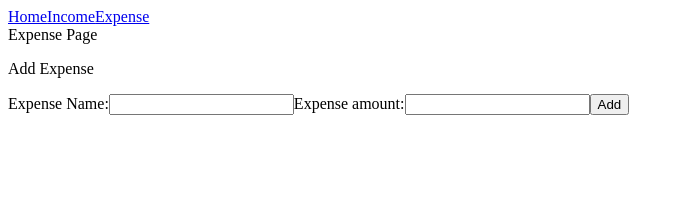
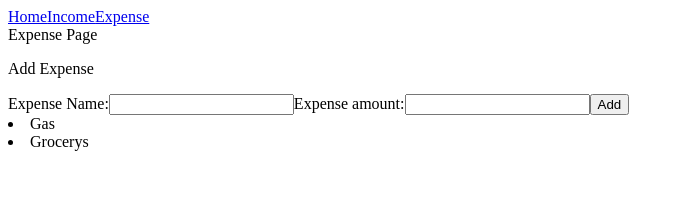
Before and after one commit to Taitai76/SpendinTracker, a React (Create React App) app: page /expense in a window 1280 px wide. Shown: the top 205 px of the page, without its empty margins (0-684 px from the left). Built offline with nearby package versions, Linux system fonts and the light colour scheme; data requests are answered from the project's data file.

Commit message:
Added expense list

```diff
--- a/src/components/ExpenseList.js
+++ b/src/components/ExpenseList.js
@@ -1,7 +1,15 @@
 import React from "react";
+import ExpenseShow from "./ExpenseShow";
 
-function ExpenseList(){
-    return
+function ExpenseList({name, amount}){
+    return(
+        <div>
+            <li>
+                {name}
+                <ExpenseShow />
+            </li>
+        </div>
+    )
 }
 
 export default ExpenseList;
```
